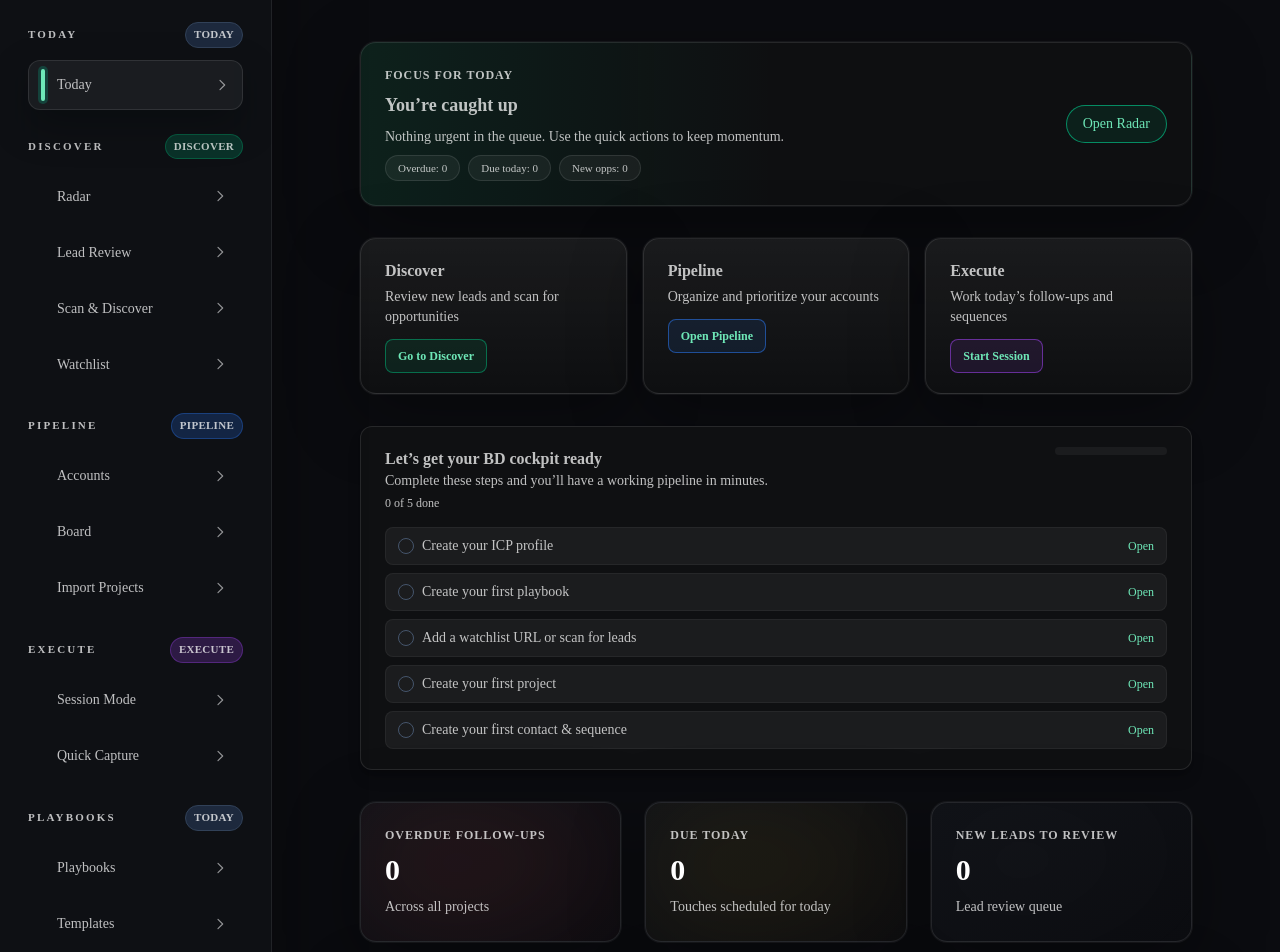
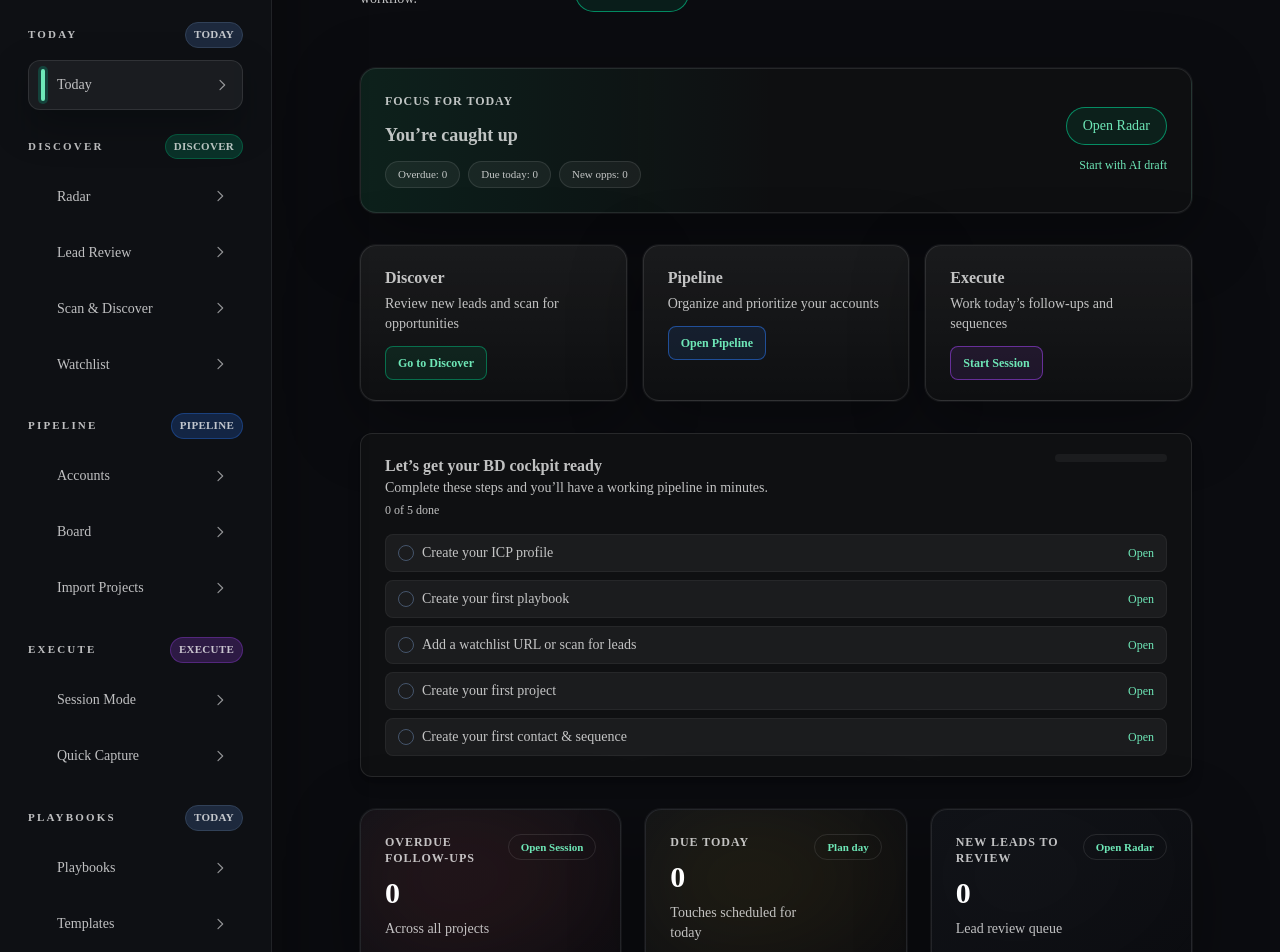
Before and after one commit to Volangel/bd-copilot, a Next.js app: page /today in a window 1280 px wide. Shown: the part 160-1112 px from the top of the page. Built offline with nearby package versions, Linux system fonts and the light colour scheme; no server answers; the database is empty; sample sign-in values are in the browser's storage.

Commit message:
Enhance dashboard focus experience

```diff
--- a/src/app/(dashboard)/today/components/MetricsCard.tsx
+++ b/src/app/(dashboard)/today/components/MetricsCard.tsx
@@ -1,3 +1,4 @@
+import Link from "next/link";
 import { Card } from "@/components/ui/card";
 
 type MetricsCardProps = {
@@ -5,6 +6,7 @@ type MetricsCardProps = {
   value: number | string;
   helper?: string;
   accent?: "neutral" | "warning" | "danger" | "success";
+  cta?: { label: string; href: string };
 };
 
 const accentMap: Record<NonNullable<MetricsCardProps["accent"]>, string> = {
@@ -14,19 +16,31 @@ const accentMap: Record<NonNullable<MetricsCardProps["accent"]>, string> = {
   success: "from-emerald-300/30 to-emerald-500/10 text-emerald-100",
 };
 
-export function MetricsCard({ title, value, helper, accent = "neutral" }: MetricsCardProps) {
+export function MetricsCard({ title, value, helper, accent = "neutral", cta }: MetricsCardProps) {
   return (
     <Card className="relative overflow-hidden border-white/10 bg-gradient-to-br from-[#0F1116] to-[#0B0C10]">
       <div
         className={`pointer-events-none absolute inset-0 h-full w-full bg-gradient-to-br ${accentMap[accent]} opacity-40 blur-3xl`}
         aria-hidden
       />
-      <div className="relative space-y-2">
-        <p className="text-xs font-semibold uppercase tracking-[0.08em] text-[var(--text-tertiary)]">{title}</p>
-        <div className="flex items-baseline gap-2">
-          <div className="text-[30px] font-semibold leading-tight text-white">{value}</div>
+      <div className="relative space-y-3">
+        <div className="flex items-start justify-between gap-4">
+          <div className="space-y-2">
+            <p className="text-xs font-semibold uppercase tracking-[0.08em] text-[var(--text-tertiary)]">{title}</p>
+            <div className="flex items-baseline gap-2">
+              <div className="text-[30px] font-semibold leading-tight text-white">{value}</div>
+            </div>
+            {helper ? <p className="text-sm text-[var(--text-tertiary)]">{helper}</p> : null}
+          </div>
+          {cta ? (
+            <Link
+              href={cta.href}
+              className="inline-flex shrink-0 items-center gap-2 rounded-full border border-white/10 px-3 py-1 text-[11px] font-semibold text-white transition hover:border-white/20 hover:bg-white/10"
+            >
+              {cta.label}
+            </Link>
+          ) : null}
         </div>
-        {helper ? <p className="text-sm text-[var(--text-tertiary)]">{helper}</p> : null}
       </div>
     </Card>
   );
--- a/src/app/(dashboard)/today/page.tsx
+++ b/src/app/(dashboard)/today/page.tsx
@@ -115,6 +115,8 @@ export default async function TodayPage() {
   const quickActions = [
     { label: "Add project", href: "/projects" },
     { label: "Scan leads", href: "/discover/scan" },
+    { label: "Create playbook", href: "/settings/playbooks" },
+    { label: "Add watchlist URL", href: "/settings/watchlist" },
     { label: "Session mode", href: "/session", tone: "primary" },
   ];
 
@@ -160,16 +162,38 @@ export default async function TodayPage() {
         }
       />
 
-      <Card className="flex flex-col gap-3 border-white/10 bg-gradient-to-r from-emerald-500/10 via-transparent to-transparent p-6 md:flex-row md:items-center md:justify-between">
-        <div className="space-y-2">
-          <p className="text-xs font-semibold uppercase tracking-[0.08em] text-[var(--text-tertiary)]">Focus for today</p>
-          <p className="text-lg font-semibold text-white">{focusTarget ? focusLabel : "You’re caught up"}</p>
-          <p className="text-sm text-[var(--text-secondary)]">{focusSummary}</p>
+      <Card className="flex flex-col gap-4 border-white/10 bg-gradient-to-r from-emerald-500/10 via-transparent to-transparent p-6 md:flex-row md:items-center md:justify-between">
+        <div className="space-y-3">
+          <div className="flex items-center gap-2">
+            <p className="text-xs font-semibold uppercase tracking-[0.08em] text-[var(--text-tertiary)]">Focus for today</p>
+            {focusTarget ? (
+              <span
+                className={`rounded-full px-3 py-1 text-[11px] font-semibold ${
+                  topOverdue[0]
+                    ? "bg-red-500/15 text-red-100"
+                    : nextStep
+                      ? "bg-amber-400/15 text-amber-100"
+                      : opportunities[0]
+                        ? "bg-blue-500/15 text-blue-100"
+                        : "bg-white/10 text-white"
+                }`}
+              >
+                {focusLabel}
+              </span>
+            ) : null}
+          </div>
+          <p className="text-lg font-semibold text-white">{focusTarget ? focusSummary : "You’re caught up"}</p>
           <div className="flex flex-wrap gap-2 text-[11px] text-[var(--text-tertiary)]">
             <span className="rounded-full border border-white/10 bg-white/5 px-3 py-1">Overdue: {stats[0].value}</span>
             <span className="rounded-full border border-white/10 bg-white/5 px-3 py-1">Due today: {stats[1].value}</span>
             <span className="rounded-full border border-white/10 bg-white/5 px-3 py-1">New opps: {stats[2].value}</span>
           </div>
+          {nextStep ? (
+            <div className="flex items-center gap-2 text-xs text-[var(--text-tertiary)]">
+              <span className="rounded-full border border-white/10 bg-white/5 px-2 py-1">Next step #{nextStep.stepNumber}</span>
+              <span>{nextStep.scheduledAt ? `Scheduled ${formatDate(nextStep.scheduledAt)}` : "Ready to schedule"}</span>
+            </div>
+          ) : null}
         </div>
         <div className="flex flex-col items-start gap-3 text-sm md:items-end">
           <Link
@@ -178,7 +202,12 @@ export default async function TodayPage() {
           >
             {focusCta.label}
           </Link>
-          {nextStep ? <p className="text-xs text-[var(--text-tertiary)]">Next touch {formatDate(nextStep.scheduledAt)}</p> : null}
+          <Link
+            href="/session"
+            className="text-xs text-emerald-300 underline-offset-2 hover:text-emerald-200 hover:underline"
+          >
+            Start with AI draft
+          </Link>
         </div>
       </Card>
 
@@ -218,9 +247,9 @@ export default async function TodayPage() {
       )}
 
       <div className="grid grid-cols-1 gap-6 md:grid-cols-3">
-        <MetricsCard title="Overdue follow-ups" value={stats[0].value} helper="Across all projects" accent="danger" />
-        <MetricsCard title="Due today" value={stats[1].value} helper="Touches scheduled for today" accent="warning" />
-        <MetricsCard title="New leads to review" value={stats[2].value} helper="Lead review queue" accent="neutral" />
+        <MetricsCard title="Overdue follow-ups" value={stats[0].value} helper="Across all projects" accent="danger" cta={{ label: "Open Session", href: "/session" }} />
+        <MetricsCard title="Due today" value={stats[1].value} helper="Touches scheduled for today" accent="warning" cta={{ label: "Plan day", href: "/session" }} />
+        <MetricsCard title="New leads to review" value={stats[2].value} helper="Lead review queue" accent="neutral" cta={{ label: "Open Radar", href: "/radar" }} />
       </div>
 
       <div className="grid grid-cols-1 gap-6 md:grid-cols-3">
```
